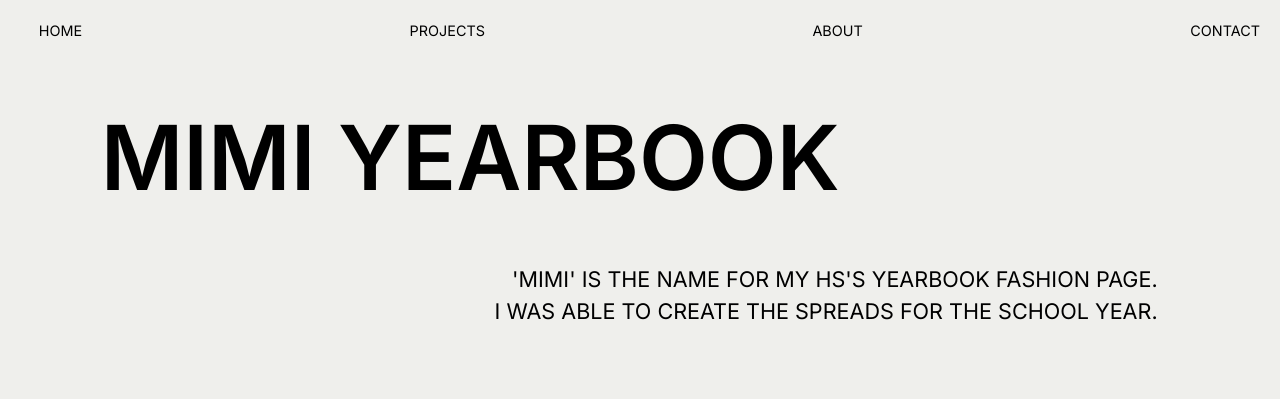
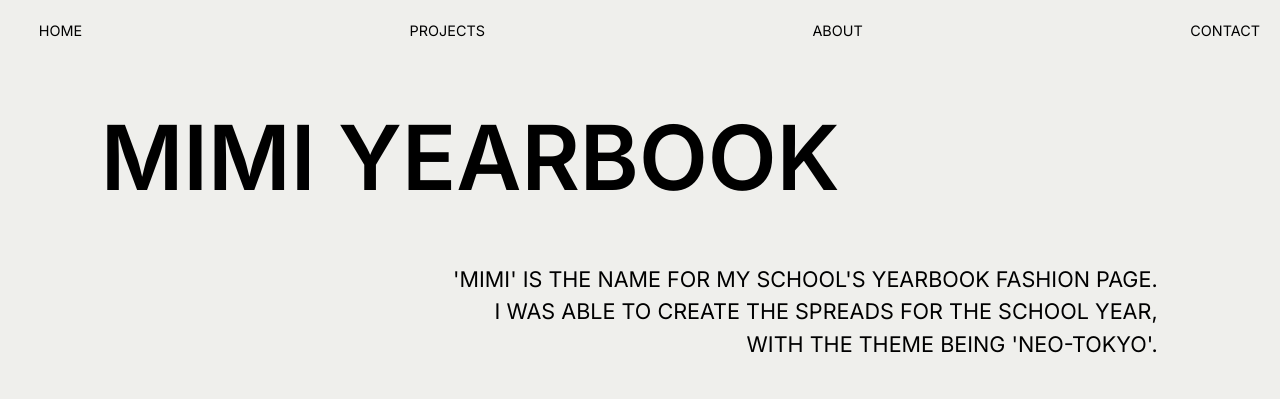
Before and after one commit to reimasu/rei-masuya, a plain HTML site: page YEARBOOK.html in a window 1280 px wide. Shown: the top 399 px of the page. Drawn offline with nearby package versions, Linux system fonts and the light colour scheme.

Commit message:
mimi info

```diff
--- a/YEARBOOK.html
+++ b/YEARBOOK.html
@@ -63,8 +63,9 @@
                           <p>MIMI YEARBOOK</p></h1>
 
                         <p class="info-3">
-                          'MIMI' is the name for my HS's yearbook fashion page.<br>
-                          I was able to create the spreads for the school year.
+                          'MIMI' is the name for my School's yearbook fashion page.<br>
+                          I was able to create the spreads for the school year,<br>
+                          with the theme being 'Neo-Tokyo'.<br>
                         </p>
                 </section>
             </section>
```
